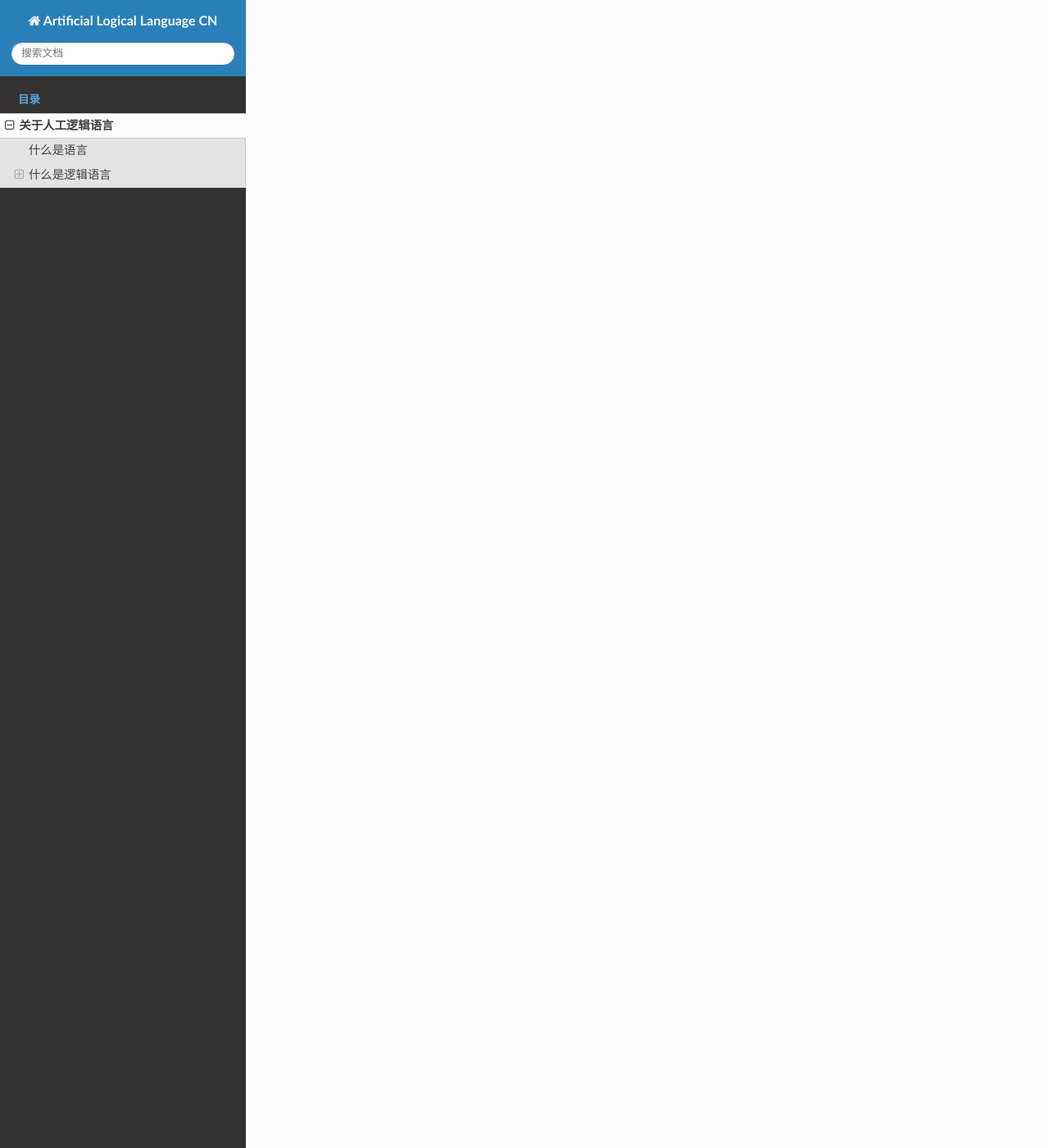
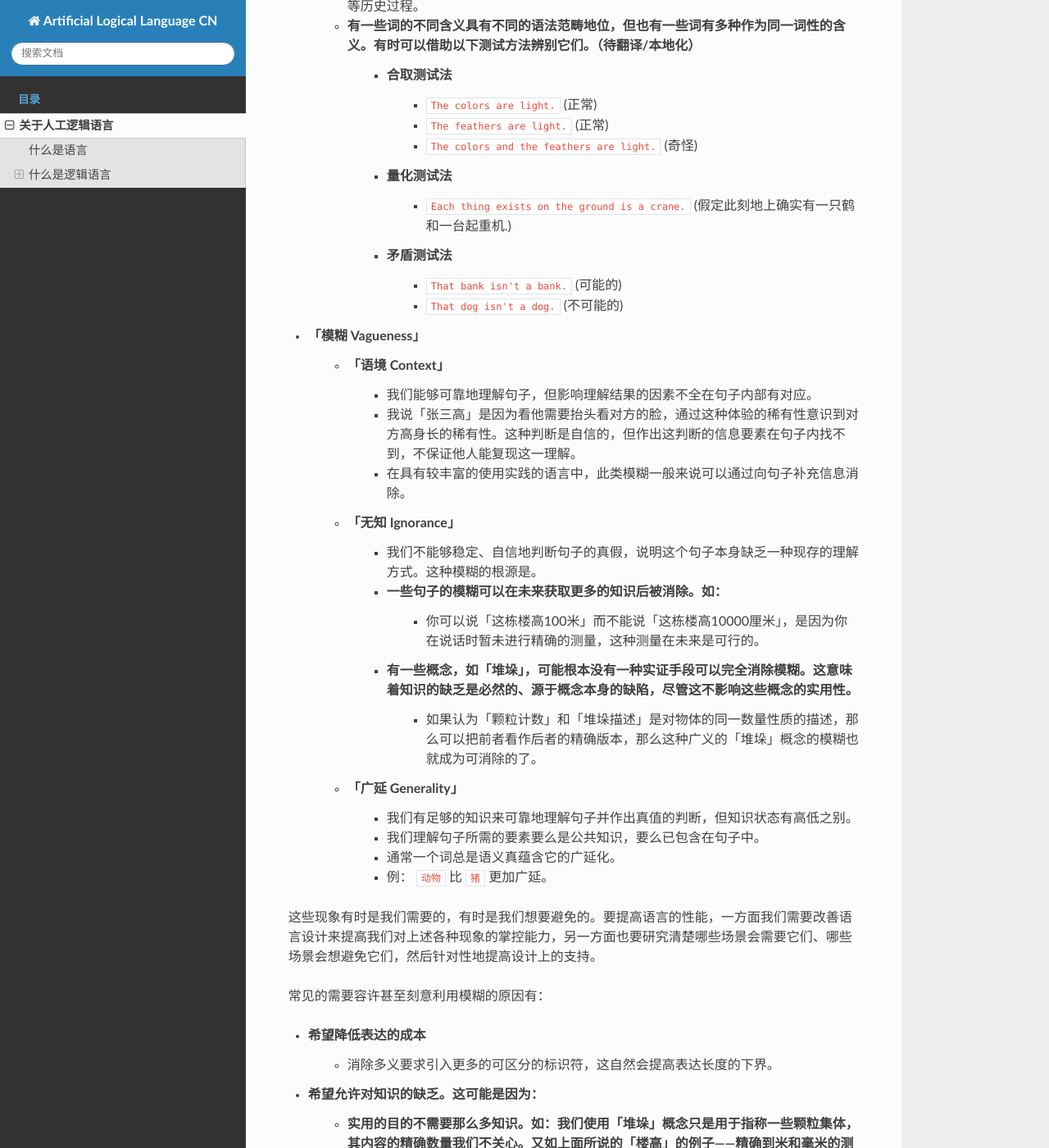
Before and after one commit to jiyu8iighx/ALLCN, a Sphinx documentation site: the page built from source/01DefALL.rst, in a window 1280 px wide and 1400 px high, scrolled down 4741 px. Shown: the whole window at 82% size. Built offline with Sphinx 7.4.7 and the Read the Docs theme 2.0.0, drawn with Linux system fonts in a browser that asks for light colours; some of the changed text lies outside the part shown.

Commit message:
DefALL: finish vagueness

```diff
--- a/source/01DefALL.rst
+++ b/source/01DefALL.rst
@@ -147,4 +147,66 @@
 这样一来，「逻辑语言」的定义的问题就变为了对「某种不利的语言现象」的定义的问题。
 我们可以通过描述、检测现象的存无来完成定义。
 
-W.I.P. 暂可参考 https://loglangs.wiki/Definitions_of_loglanghood .
+有多种与「语义模糊」有关的语言现象。我们可以借助以下方法来确定多种含义的存在：
+
+1. 令一个词的多种含义在同一个句子中被用到，且影响整个句子的含义（如真值）。如：
+	* 多义的合取测试法
+		* ``The colors are light.`` (正常)
+		* ``The feathers are light.`` (正常)
+		* ``The colors and the feathers are light.`` (奇怪)
+2. 观察含义理解（如真值判断）的稳定性：一个相同的句子在不同人、不同时刻的判断中可能有不同的真值。如：
+	* 由于过去常见到的周遭的人的身高分布不同，不同人作出「张三很高」的判断的可能性也不同。
+3. 观察判断的自信程度：一个人可能对于自己是否能作出判断感到疑虑。如：
+	* 堆垛悖论：一粒沙子不能构成沙堆，两粒显然也不行，那么多少粒可以？我们往往难以对此作出判断。
+4. 真值的语义蕴含：如果对于一些乃至所有的句子模板 ``f`` ，句子 ``f(x)`` 为真时 ``f(y)`` 也总是为真，那么我们认为 ``x`` 语义蕴含了 ``y`` ，逻辑上一般记作 :math:`x\vDash y` 。一个词可以真蕴含于多个词。
+	* 例： ``这里有一头猪`` 为真时， ``这里有一只动物`` 总是为真。
+
+这里命名一些常见的涉及多种含义的现象 [#]_ ：
+
+* 「多义 Polysemy」
+	* 使用者通常能清楚地认识到多义的存在。
+	* 这些含义通常差别较大，之所以会有相同的形式，可能是因为经历了外来词的合并与转写等历史过程。
+	* 有一些词的不同含义具有不同的语法范畴地位，但也有一些词有多种作为同一词性的含义。有时可以借助以下测试方法辨别它们。（待翻译/本地化）
+		* 合取测试法
+			* ``The colors are light.`` (正常)
+			* ``The feathers are light.`` (正常)
+			* ``The colors and the feathers are light.`` (奇怪)
+		* 量化测试法
+			* ``Each thing exists on the ground is a crane.`` (假定此刻地上确实有一只鹤和一台起重机.)
+		* 矛盾测试法
+			* ``That bank isn't a bank.`` (可能的)
+			* ``That dog isn't a dog.`` (不可能的)
+* 「模糊 Vagueness」
+	* 「语境 Context」
+		* 我们能够可靠地理解句子，但影响理解结果的因素不全在句子内部有对应。
+		* 我说「张三高」是因为看他需要抬头看对方的脸，通过这种体验的稀有性意识到对方高身长的稀有性。这种判断是自信的，但作出这判断的信息要素在句子内找不到，不保证他人能复现这一理解。
+		* 在具有较丰富的使用实践的语言中，此类模糊一般来说可以通过向句子补充信息消除。
+	* 「无知 Ignorance」
+		* 我们不能够稳定、自信地判断句子的真假，说明这个句子本身缺乏一种现存的理解方式。这种模糊的根源是。
+		* 一些句子的模糊可以在未来获取更多的知识后被消除。如：
+			* 你可以说「这栋楼高100米」而不能说「这栋楼高10000厘米」，是因为你在说话时暂未进行精确的测量，这种测量在未来是可行的。
+		* 有一些概念，如「堆垛」，可能根本没有一种实证手段可以完全消除模糊。这意味着知识的缺乏是必然的、源于概念本身的缺陷，尽管这不影响这些概念的实用性。
+			* 如果认为「颗粒计数」和「堆垛描述」是对物体的同一数量性质的描述，那么可以把前者看作后者的精确版本，那么这种广义的「堆垛」概念的模糊也就成为可消除的了。
+	* 「广延 Generality」
+		* 我们有足够的知识来可靠地理解句子并作出真值的判断，但知识状态有高低之别。
+		* 我们理解句子所需的要素要么是公共知识，要么已包含在句子中。
+		* 通常一个词总是语义真蕴含它的广延化。
+		* 例： ``动物`` 比 ``猪`` 更加广延。
+
+这些现象有时是我们需要的，有时是我们想要避免的。要提高语言的性能，一方面我们需要改善语言设计来提高我们对上述各种现象的掌控能力，另一方面也要研究清楚哪些场景会需要它们、哪些场景会想避免它们，然后针对性地提高设计上的支持。
+
+常见的需要容许甚至刻意利用模糊的原因有：
+
+* 希望降低表达的成本
+	* 消除多义要求引入更多的可区分的标识符，这自然会提高表达长度的下界。
+* 希望允许对知识的缺乏。这可能是因为：
+	* 实用的目的不需要那么多知识。如：我们使用「堆垛」概念只是用于指称一些颗粒集体，其内容的精确数量我们不关心。又如上面所说的「楼高」的例子——精确到米和毫米的测量有着很不同的成本。强制使用精确表达会导致以下两种情况之一：
+		* 在缺乏知识的情况下强行认为选取一个精确的表达（如 ``1.0000米`` ），而令其他人对你所掌握的知识水平有误解。
+		* 强制要求语言使用者去获取精确的知识。这会大幅提高表达和理解成本，极端情况下可以高到人类无法承受的地步。
+	* 我们目前无法摆脱这非常有限的认识水平
+	* 对神秘感的艺术追求等
+		* (暂时懒得翻译) A boy said "buy a surprising gift for me" (and might have narrowed the range of acceptable gifts by "expect toys"). If you bought a hat for him, you can say "this hat is that surprising gift". But this is impossible for the boy to know this sentence while he was expressing his demand, otherwise it won't be surprising.
+
+以上的描述是一个“远观”的现象视角。更好的定义可能应当基于知识论等。理解方式和解决方式的选取仍有些争议，在此暂时不表。
+
+.. [#] 命名尽量使用了主流的名词，但选取的方式可能是非主流的，以确保它们在本文档内部有恰当的区分度。
```
Also changed, not shown: other parts of source/01DefALL.rst (+2 -2 lines).
